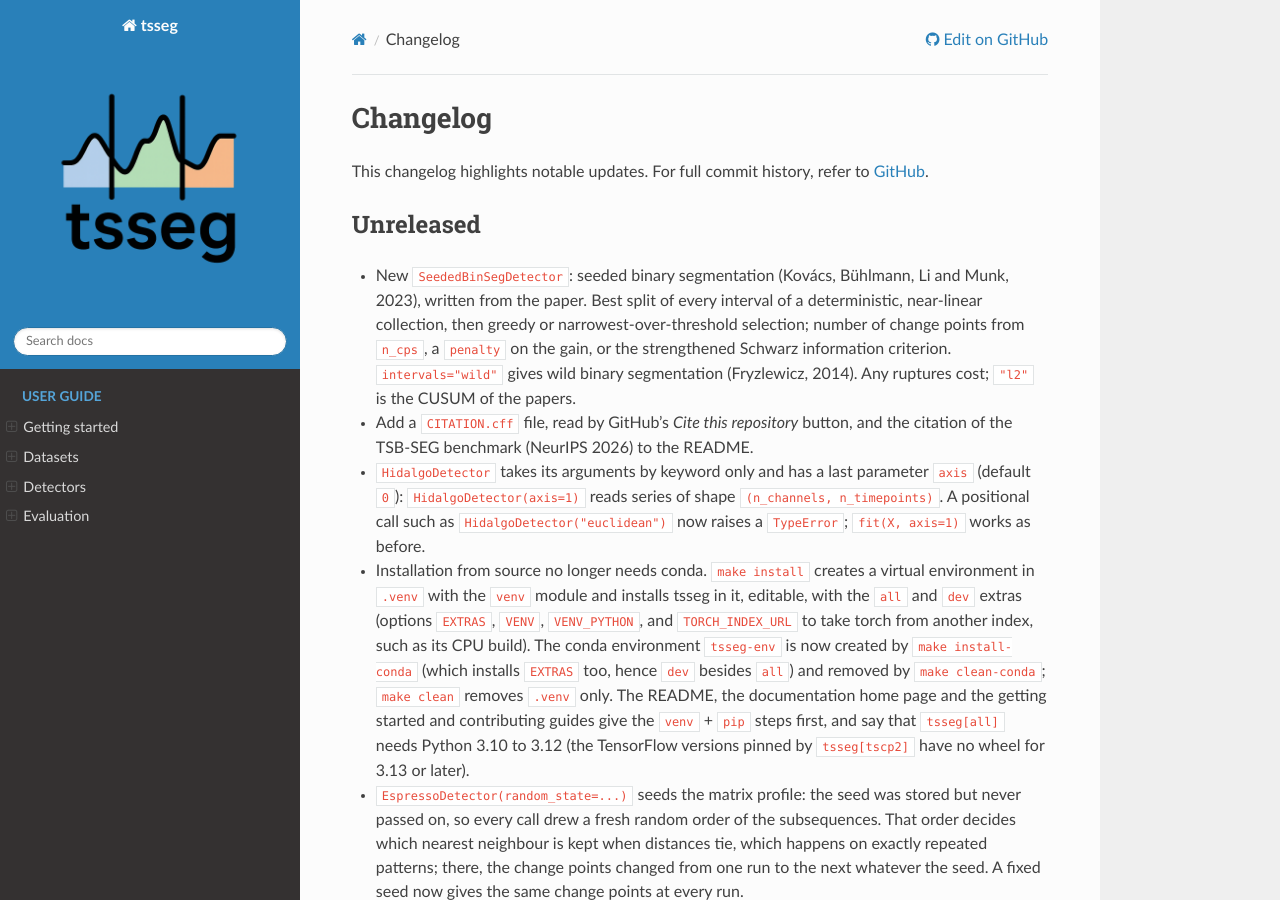
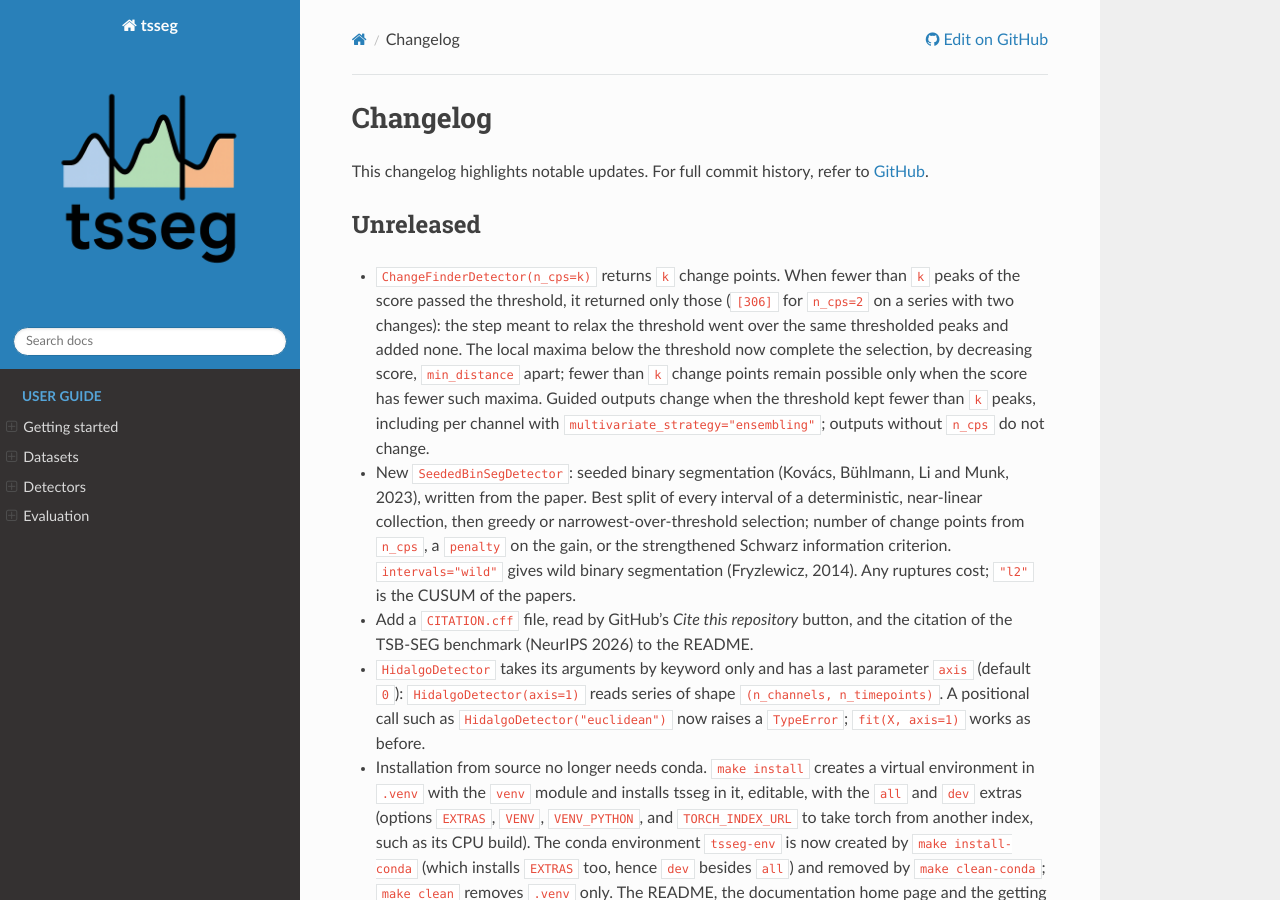
Before and after one commit to fchavelli/tsseg, a Sphinx documentation site: the page built from docs/changelog.rst, in a window 1280 px wide and 900 px high. Built offline with Sphinx 7.4.7 and the Read the Docs theme 3.1.0, drawn with Linux system fonts in a browser that asks for light colours; pages that are not in the unit, such as notebooks, are missing from menus.

Commit message:
fix(changefinder): return n_cps change points when few peaks pass the threshold (#69)
With n_cps, _select_peaks kept only the local maxima above the threshold
(mean + threshold_factor * std of the scores, or threshold). The block
meant to relax it went over the same thresholded list with the same
conditions and never added a peak, so the detector returned fewer change
points than asked: [306] for n_cps=2 on the easy two-change series, and
no change point at all when no peak passed an explicit threshold. The
docstring promises "Number of change points to return".

The local maxima below the threshold now complete the selection, by
decreasing score and min_distance apart, after those above it, which are
taken as before. Guided outputs no longer depend on the threshold; the
output without n_cps does not change.

The quality test still fails for ChangeFinder: the AR model predicts the
change at 700, so no peak lies near it; its KNOWN_FAILURES reason now
gives the new guided output, [144, 306].

Co-authored-by: fchavelli <fchavelli@users.noreply.github.com>

```diff
--- a/docs/changelog.rst
+++ b/docs/changelog.rst
@@ -11,6 +11,16 @@ This changelog highlights notable updates. For full commit history, refer to
 Unreleased
 ----------
 
+* ``ChangeFinderDetector(n_cps=k)`` returns ``k`` change points. When fewer
+  than ``k`` peaks of the score passed the threshold, it returned only those
+  (``[306]`` for ``n_cps=2`` on a series with two changes): the step meant to
+  relax the threshold went over the same thresholded peaks and added none.
+  The local maxima below the threshold now complete the selection, by
+  decreasing score, ``min_distance`` apart; fewer than ``k`` change points
+  remain possible only when the score has fewer such maxima. Guided outputs
+  change when the threshold kept fewer than ``k`` peaks, including per
+  channel with ``multivariate_strategy="ensembling"``; outputs without
+  ``n_cps`` do not change.
 * New ``SeededBinSegDetector``: seeded binary segmentation (Kovács, Bühlmann,
   Li and Munk, 2023), written from the paper. Best split of every interval of
   a deterministic, near-linear collection, then greedy or
```
Also changed, not shown: docs/detectors/changefinder.rst (+4 -3 lines), tsseg/algorithms/changefinder/README.md, 3 other files.
